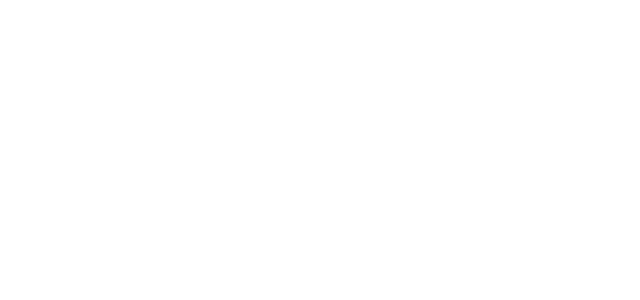
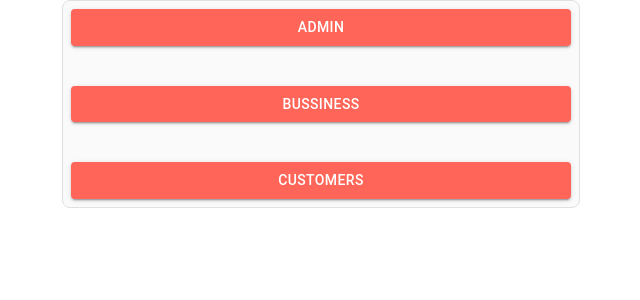
Before and after one commit to Final-Year-Project-NIT-KKR/truemed, a React (Create React App) app: page / in a window 1280 px wide. Before the commit this address had no page. Shown: the top 300 px of the page, without its empty margins (319-959 px from the left). Built offline with nearby package versions, Linux system fonts and the light colour scheme.

Commit message:
Made Home page

```diff
--- a/src/App.js
+++ b/src/App.js
@@ -6,6 +6,7 @@ import AddNewMed from './components/AddNewMed';
 import ResponsiveDrawer from './components/ResponsiveDrawer';
 import MedicineTable from './components/MedicineTable';
 import HomeAdmUsers from './components/HomeAdmUsers';
+import StartingPage from './components/StartingPage';
 const theme = createTheme({
   palette: {
     primary: {
@@ -21,6 +22,7 @@ function App() {
   return <ThemeProvider theme={theme}>
     <BrowserRouter>
       <Routes>
+      <Route path="/" element={ <StartingPage/> } />
         <Route path="/admin" element={<ResponsiveDrawer componentToPass={<MedicineTable/>}  />} />
         <Route path="/admin/users" element={<ResponsiveDrawer componentToPass={<HomeAdmUsers/>}  />} />
         <Route path="/admin/newMed" element={<ResponsiveDrawer componentToPass={<AddNewMed/>}  />} />
--- /dev/null
+++ b/src/components/StartingPage.js
@@ -0,0 +1,34 @@
+import React from 'react'
+import {Button,Stack,Box} from '@mui/material'
+import { useNavigate } from 'react-router-dom'
+function StartingPage() {
+    const navigate = useNavigate()
+  return (
+        <Box sx={{
+          m: 'auto',
+          width: 500,
+          p: 1,
+
+          bgcolor: (theme) =>
+            theme.palette.mode === 'dark' ? '#101010' : 'grey.50',
+          color: (theme) =>
+            theme.palette.mode === 'dark' ? 'grey.300' : 'grey.800',
+          border: '1px solid',
+          borderColor: (theme) =>
+            theme.palette.mode === 'dark' ? 'grey.800' : 'grey.300',
+          borderRadius: 2,
+          textAlign: 'center',
+          fontSize: '0.875rem',
+          fontWeight: '700',
+
+        }}>
+        <Stack spacing={5}  >
+        <Button variant="contained" size="medium" sx={{ color: 'white'}} onClick={()=>navigate('/admin')} >Admin</Button>
+        <Button variant="contained" size="medium" sx={{ color: 'white' }} onClick={()=>navigate('/business')}  >Bussiness</Button>
+        <Button variant="contained" size="medium" sx={{ color: 'white' }} onClick={()=>navigate('/customer')} >Customers</Button>
+        </Stack>
+        </Box>
+  )
+}
+
+export default StartingPage
--- a/src/data_providers/medicine_data_provider.js
+++ b/src/data_providers/medicine_data_provider.js
@@ -79,13 +79,7 @@ const MEDICINE_LIST_ABI = [
       }
     ],
     "name": "addMedicine",
-    "outputs": [
-      {
-        "internalType": "uint256",
-        "name": "",
-        "type": "uint256"
-      }
-    ],
+    "outputs": [],
     "stateMutability": "nonpayable",
     "type": "function"
   },
@@ -103,7 +97,7 @@ const MEDICINE_LIST_ABI = [
     "type": "function"
   }
 ]
-  const MEDICINE_LIST_ADDRESS = "0x94B78775df882efD9676AFE24Edc8D338E8631Ef"
+  const MEDICINE_LIST_ADDRESS = "0xD26cA4d0cd2e5C2Eb359C1EFEE3c0d4b08647d4a"
 
 async function loadMedicineData(){
     const web3 = new Web3(Web3.givenProvider || "http://localhost:7545")
```
